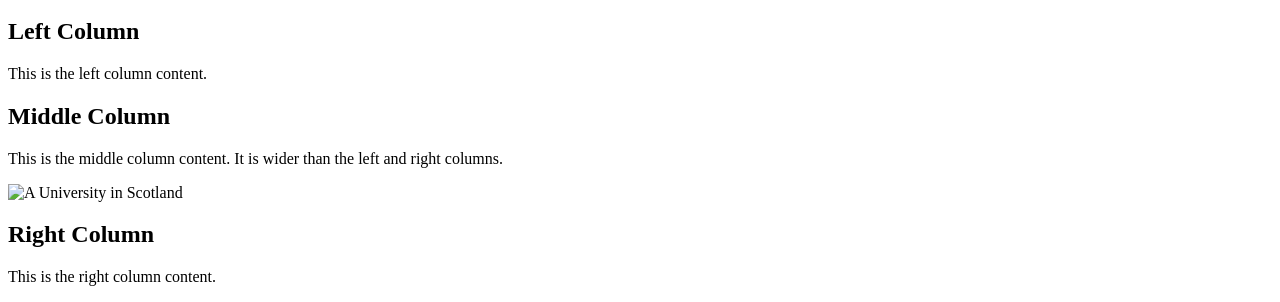
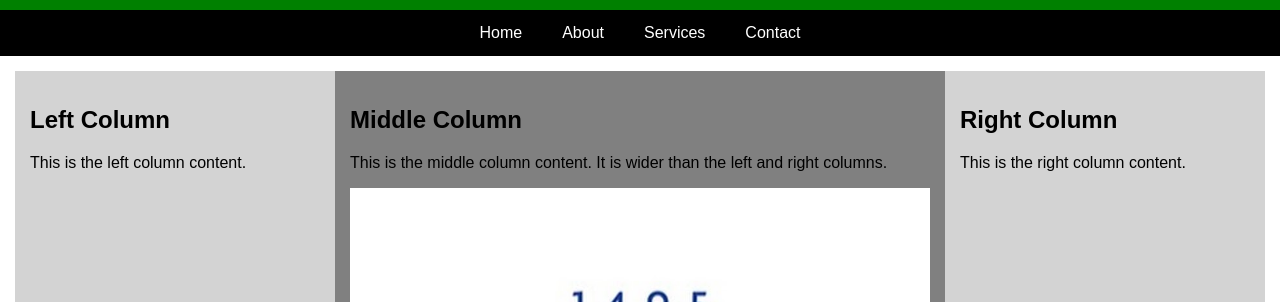
Before and after one commit to Pakayal/website, a plain HTML site: page index.html in a window 1280 px wide. Shown: the part 100-402 px from the top of the page. Drawn offline with Linux system fonts and the light colour scheme.

Commit message:
Update index.html

```diff
--- a/index.html
+++ b/index.html
@@ -4,7 +4,7 @@
     <meta charset="UTF-8">
     <meta name="viewport" content="width=device-width, initial-scale=1.0">
     <title>My Class Website</title>
-    <link rel="stylesheet" href="css\main.css">
+    <link rel="stylesheet" href="main.css">
 
 </head>
 <body>
@@ -32,7 +32,7 @@
         <div class="column middle">
             <h2>Middle Column</h2>
             <p>This is the middle column content. It is wider than the left and right columns.</p>
-	    <img src="images\aber.jpg" alt="A University in Scotland" style="width:100%; height:auto;">
+	    <img src="aber.jpg" alt="A University in Scotland" style="width:100%; height:auto;">
         </div>
 
         <div class="column right">
```
